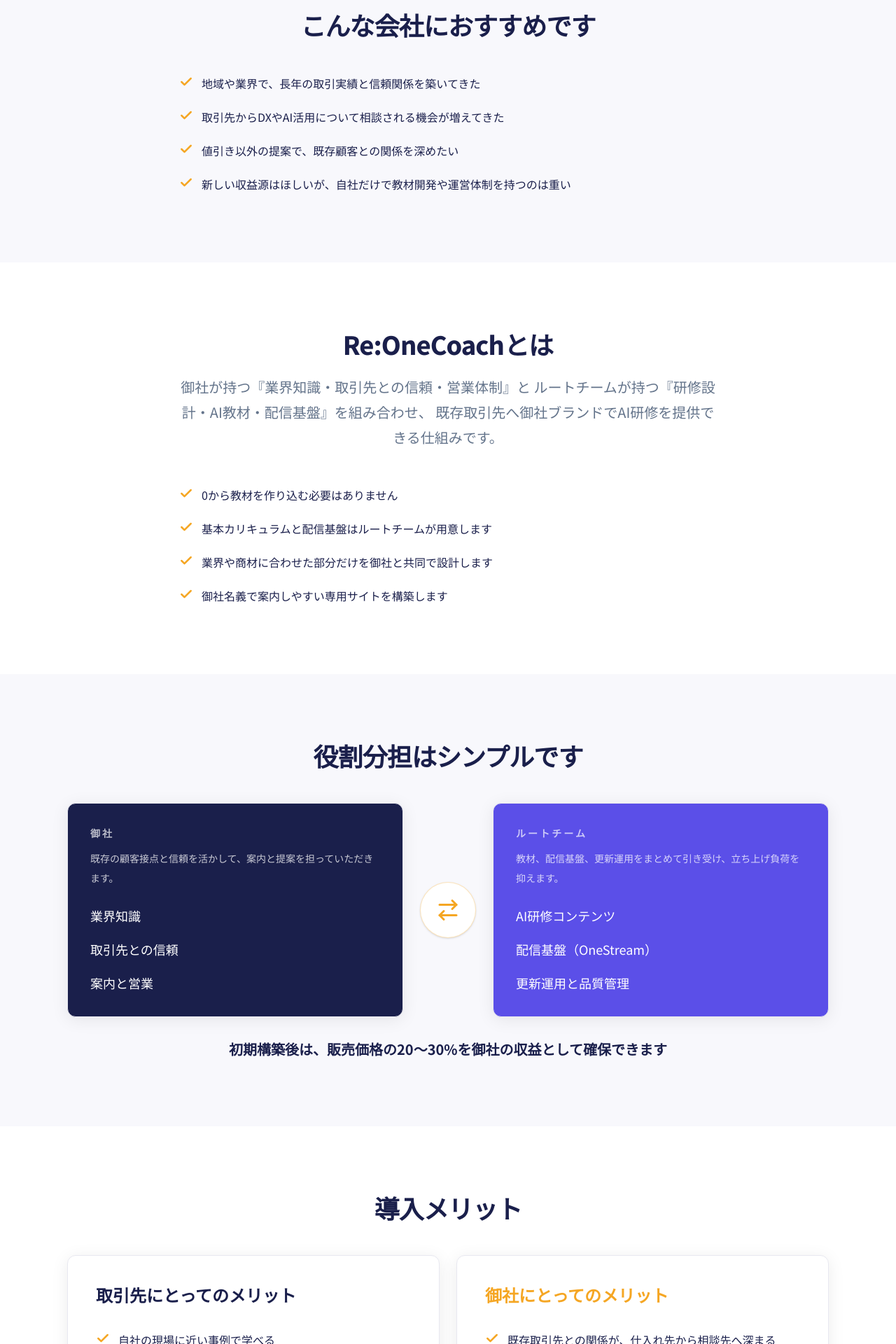
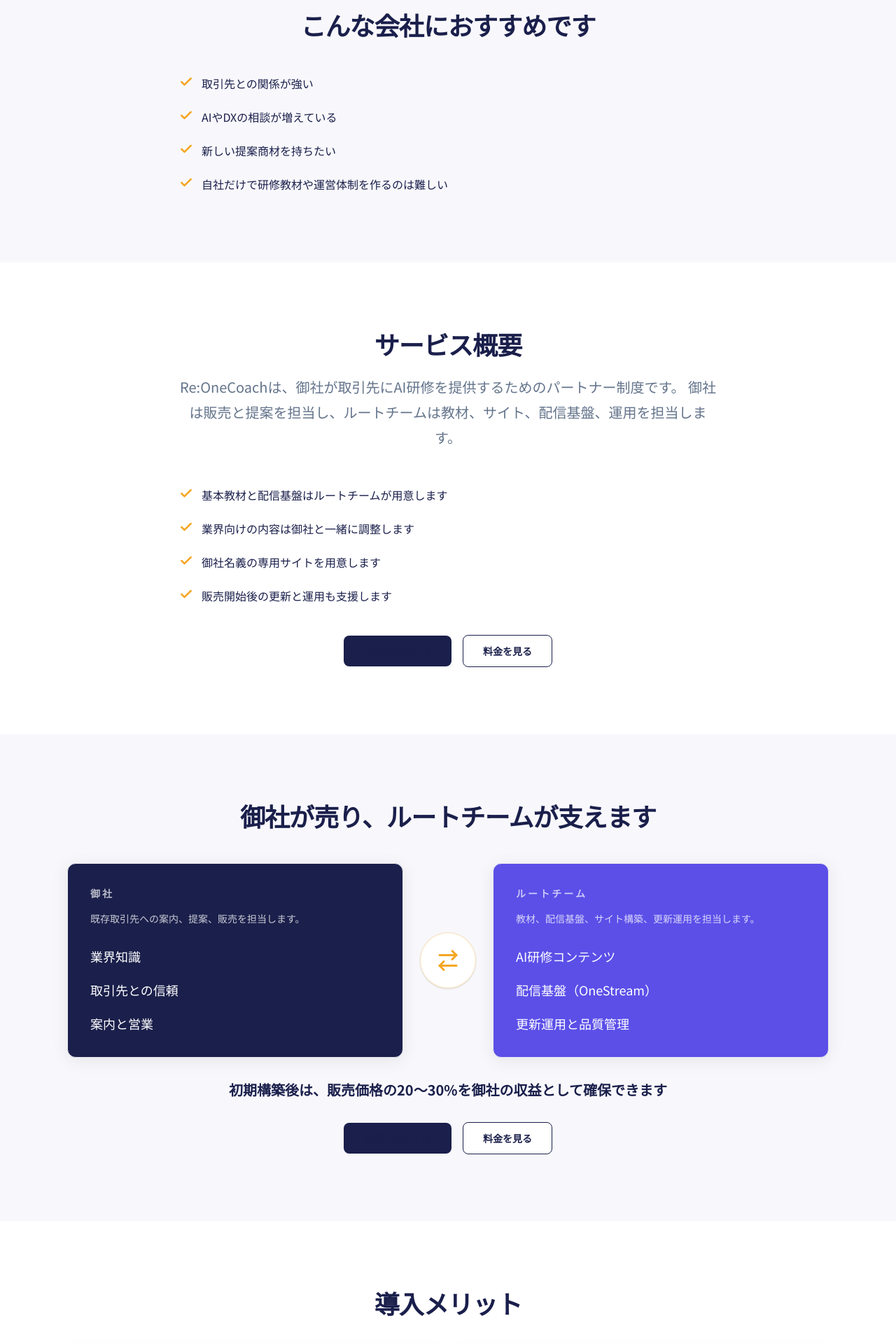
Before and after one commit to rootteamgit/ReOneCoach, a Next.js app: page / in a window 1280 px wide. Shown: the part 880-2800 px from the top of the page at 70% size. Built offline with nearby package versions, Linux system fonts and the light colour scheme.

Commit message:
fix: simplify Re:OneCoach landing page copy

```diff
--- a/app/page.tsx
+++ b/app/page.tsx
@@ -11,67 +11,67 @@ import {
 } from "lucide-react";
 
 const navLinks = [
-  { href: "#about", label: "Re:OneCoachとは" },
+  { href: "#about", label: "サービス概要" },
   { href: "#business-model", label: "仕組み" },
   { href: "#pricing", label: "料金" },
   { href: "#company", label: "提供会社" },
 ];
 
 const targetCompanies = [
-  "地域や業界で、長年の取引実績と信頼関係を築いてきた",
-  "取引先からDXやAI活用について相談される機会が増えてきた",
-  "値引き以外の提案で、既存顧客との関係を深めたい",
-  "新しい収益源はほしいが、自社だけで教材開発や運営体制を持つのは重い",
+  "取引先との関係が強い",
+  "AIやDXの相談が増えている",
+  "新しい提案商材を持ちたい",
+  "自社だけで研修教材や運営体制を作るのは難しい",
 ];
 
 const aboutPoints = [
-  "0から教材を作り込む必要はありません",
-  "基本カリキュラムと配信基盤はルートチームが用意します",
-  "業界や商材に合わせた部分だけを御社と共同で設計します",
-  "御社名義で案内しやすい専用サイトを構築します",
+  "基本教材と配信基盤はルートチームが用意します",
+  "業界向けの内容は御社と一緒に調整します",
+  "御社名義の専用サイトを用意します",
+  "販売開始後の更新と運用も支援します",
 ];
 
 const partnerBenefits = [
-  "自社の現場に近い事例で学べる",
-  "付き合いのある会社から紹介されるため安心して始めやすい",
-  "助成金活用も含めて導入負担を抑えやすい",
-  "動画視聴だけで終わらず、実務への落とし込みまで支援を受けられる",
+  "現場に近い内容で学べる",
+  "付き合いのある会社から紹介されるので導入しやすい",
+  "助成金活用も含めて相談できる",
+  "学習だけでなく実務での使い方まで支援を受けられる",
 ];
 
 const companyBenefits = [
-  "既存取引先との関係が、仕入れ先から相談先へ深まる",
-  "値引き以外の提案材料が増える",
-  "継続課金による新しい収益源を持てる",
-  "本業の営業や提案活動とも自然につながる",
+  "既存顧客向けの新しい提案商材になる",
+  "販売価格の20〜30%をマージンとして確保できる",
+  "値引き以外の提案が増える",
+  "本業の営業と一緒に提案しやすい",
 ];
 
 const flowSteps = [
   {
     title: "ヒアリング",
-    description: "商流、顧客属性、既存提案との相性を整理します。",
+    description: "取引先に売りやすい形を整理します。",
   },
   {
     title: "御社向け設計",
-    description: "案内の出し方、販売導線、提供範囲をすり合わせます。",
+    description: "提供内容と販売方法を決めます。",
   },
   {
     title: "業界向け教材の共同制作",
-    description: "現場で使いやすい事例に寄せて教材を整えます。",
+    description: "必要な業界向け教材を整えます。",
   },
   {
     title: "取引先への案内開始",
-    description: "営業資料と専用サイトを使って提案を始めます。",
+    description: "専用サイトと営業資料で提案を始めます。",
   },
   {
     title: "運用改善",
-    description: "反応を見ながら導入率と継続率を改善します。",
+    description: "反応を見ながら改善します。",
   },
 ];
 
 const stats = [
   { value: "1,300社以上", label: "関連サービス提供実績" },
-  { value: "導入設計から伴走", label: "企画だけでなく運用まで支援" },
-  { value: "マージン20〜30%", label: "販売時の収益イメージ" },
+  { value: "導入設計から運用まで", label: "立ち上げから継続支援まで対応" },
+  { value: "マージン20〜30%", label: "販売時の収益目安" },
 ];
 
 const primaryButton =
@@ -215,14 +215,14 @@ export default function Home() {
           <div className="fade-section max-w-2xl">
             <div className="mb-6 inline-flex rounded-full border border-[rgba(245,166,35,0.28)] bg-white/80 px-4 py-2 text-sm font-semibold text-[var(--navy)] shadow-sm">
               <span className="text-[var(--gold)]">Re:</span>
-              <span>OneCoach 既存顧客向けAI研修パートナー制度</span>
+              <span>OneCoach パートナー制度</span>
             </div>
             <h1 className="whitespace-pre-line text-[2.5rem] leading-[1.2] font-extrabold tracking-tight text-[var(--navy)] sm:text-[3.5rem]">
-              {"長年の取引先に、\n次の一手を提案できていますか。"}
+              {"取引先向けのAI研修を、\n御社の商品にできます。"}
             </h1>
             <p className="mt-6 max-w-xl text-lg leading-8 text-[var(--muted-foreground)]">
-              御社がすでに持つ信頼関係を活かして、
-              取引先にAI研修という新しい支援を届ける。Re:OneCoachは、そのための仕組みです。
+              ルートチームが教材と配信基盤を用意し、御社は既存取引先に提案します。
+              初期構築後は、販売価格の20〜30%が御社の収益になります。
             </p>
             <div className="mt-10 flex flex-col gap-4 sm:flex-row">
               <a href={contactHref} className={primaryButton}>
@@ -253,15 +253,22 @@ export default function Home() {
         <div className="mx-auto max-w-5xl px-5 sm:px-6 lg:px-8">
           <div className="fade-section text-center">
             <h2 className="text-3xl font-extrabold tracking-tight text-[var(--navy)] sm:text-4xl">
-              Re:OneCoachとは
+              サービス概要
             </h2>
             <p className="mx-auto mt-6 max-w-3xl text-lg leading-9 text-[var(--muted-foreground)] sm:text-xl">
-              御社が持つ『業界知識・取引先との信頼・営業体制』と
-              ルートチームが持つ『研修設計・AI教材・配信基盤』を組み合わせ、
-              既存取引先へ御社ブランドでAI研修を提供できる仕組みです。
+              Re:OneCoachは、御社が取引先にAI研修を提供するためのパートナー制度です。
+              御社は販売と提案を担当し、ルートチームは教材、サイト、配信基盤、運用を担当します。
             </p>
             <div className="mx-auto mt-12 max-w-3xl text-left">
               <CheckList items={aboutPoints} />
+            </div>
+            <div className="mt-10 flex flex-col items-center justify-center gap-4 sm:flex-row">
+              <a href={contactHref} className={primaryButton}>
+                無料で相談する
+              </a>
+              <a href="#pricing" className={secondaryButton}>
+                料金を見る
+              </a>
             </div>
           </div>
         </div>
@@ -271,7 +278,7 @@ export default function Home() {
         <div className="mx-auto max-w-6xl px-5 sm:px-6 lg:px-8">
           <div className="fade-section">
             <h2 className="text-center text-3xl font-extrabold tracking-tight text-[var(--navy)] sm:text-4xl">
-              役割分担はシンプルです
+              御社が売り、ルートチームが支えます
             </h2>
             <div className="mt-12 grid gap-6 lg:grid-cols-[1fr_auto_1fr] lg:items-center">
               <div className={`${cardClass} bg-[var(--navy)] p-8 text-white`}>
@@ -279,7 +286,7 @@ export default function Home() {
                   御社
                 </p>
                 <p className="mt-3 text-sm leading-7 text-white/76">
-                  既存の顧客接点と信頼を活かして、案内と提案を担っていただきます。
+                  既存取引先への案内、提案、販売を担当します。
                 </p>
                 <ul className="mt-6 space-y-4 text-lg leading-8">
                   <li>業界知識</li>
@@ -299,7 +306,7 @@ export default function Home() {
                   ルートチーム
                 </p>
                 <p className="mt-3 text-sm leading-7 text-white/76">
-                  教材、配信基盤、更新運用をまとめて引き受け、立ち上げ負荷を抑えます。
+                  教材、配信基盤、サイト構築、更新運用を担当します。
                 </p>
                 <ul className="mt-6 space-y-4 text-lg leading-8">
                   <li>AI研修コンテンツ</li>
@@ -311,6 +318,14 @@ export default function Home() {
             <p className="mt-8 text-center text-lg font-bold text-[var(--navy)] sm:text-xl">
               初期構築後は、販売価格の20〜30%を御社の収益として確保できます
             </p>
+            <div className="mt-8 flex flex-col items-center justify-center gap-4 sm:flex-row">
+              <a href={contactHref} className={primaryButton}>
+                無料で相談する
+              </a>
+              <a href="#pricing" className={secondaryButton}>
+                料金を見る
+              </a>
+            </div>
           </div>
         </div>
       </section>
@@ -343,7 +358,7 @@ export default function Home() {
 
             <div className="mt-10 flex flex-col items-center justify-center gap-4 sm:flex-row">
               <a href={contactHref} className={primaryButton}>
-                まずは無料で相談する
+                無料で相談する
               </a>
               <a href="#pricing" className={secondaryButton}>
                 料金を見る
@@ -379,6 +394,14 @@ export default function Home() {
                 </div>
               ))}
             </div>
+            <div className="mt-10 flex flex-col items-center justify-center gap-4 sm:flex-row">
+              <a href={contactHref} className={primaryButton}>
+                無料で相談する
+              </a>
+              <a href="#pricing" className={secondaryButton}>
+                料金を見る
+              </a>
+            </div>
           </div>
         </div>
       </section>
@@ -395,7 +418,7 @@ export default function Home() {
               </p>
               <p className="mt-5 text-4xl font-extrabold sm:text-5xl">300万円</p>
               <p className="mt-4 text-base leading-8 text-white/80 sm:text-lg">
-                専用サイト構築、基本教材の整備、販売開始準備を含みます
+                専用サイト構築、基本教材、販売開始準備を含みます
               </p>
             </div>
             <p className="mt-8 text-lg leading-8 text-[var(--muted-foreground)]">
@@ -406,7 +429,7 @@ export default function Home() {
               </span>
             </p>
             <p className="mt-8 text-xl font-bold text-[var(--navy)]">
-              まずは、御社の取引先にどれだけ相性があるかを無料でご相談ください。
+              まずは、御社の取引先に売れるかどうかをご相談ください。
             </p>
             <div className="mt-8">
               <a href={contactHref} className={primaryButton}>
@@ -424,7 +447,7 @@ export default function Home() {
               提供会社
             </h2>
             <p className="mt-8 max-w-4xl text-lg leading-9 text-white/82">
-              株式会社ルートチームは、自社SaaS『OneStream』の開発・運営を通じて、1,300社以上への提供実績を持つ実践企業です。Re:OneCoachでは、教材設計から配信基盤、継続運用までを担い、御社が本業を崩さず取引先支援を始められる体制を整えます。
+              株式会社ルートチームは、自社SaaS『OneStream』の開発・運営を通じて、1,300社以上への提供実績を持つ会社です。Re:OneCoachでは、教材、配信基盤、サイト構築、運用をまとめて支援します。
             </p>
             <div className="mt-10 grid gap-4 sm:grid-cols-3">
               {stats.map((stat) => (
@@ -447,10 +470,10 @@ export default function Home() {
         <div className="mx-auto max-w-5xl px-5 text-center sm:px-6 lg:px-8">
           <div className="fade-section rounded-[28px] border border-white/10 bg-white/6 px-6 py-12 shadow-[0_20px_60px_rgba(0,0,0,0.18)] backdrop-blur-sm sm:px-10">
             <h2 className="text-3xl font-extrabold tracking-tight sm:text-4xl">
-              まずは、相性を確認する
+              まずは相談してください
             </h2>
             <p className="mx-auto mt-5 max-w-3xl text-lg leading-8 text-white/78">
-              費用はかかりません。御社の取引先構成や商流をもとに、どこに導入余地があるかを一緒に整理します。
+              費用はかかりません。取引先に売れそうか、どの業界から始めるかを一緒に整理します。
             </p>
             <div className="mt-10 flex flex-col justify-center gap-4 sm:flex-row sm:flex-wrap">
               <a
```
